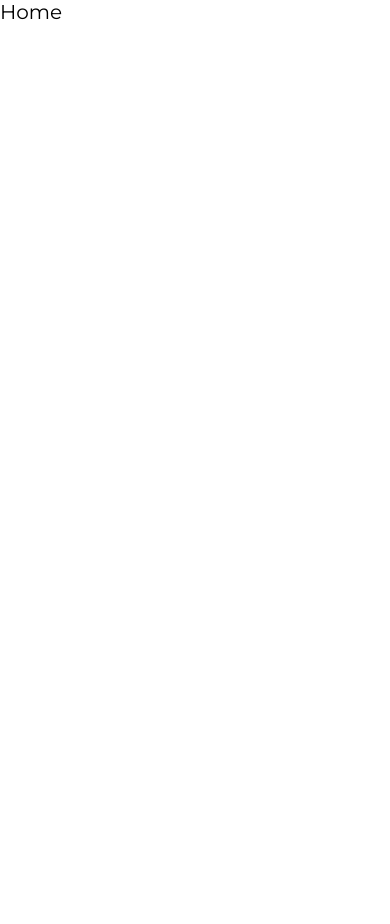
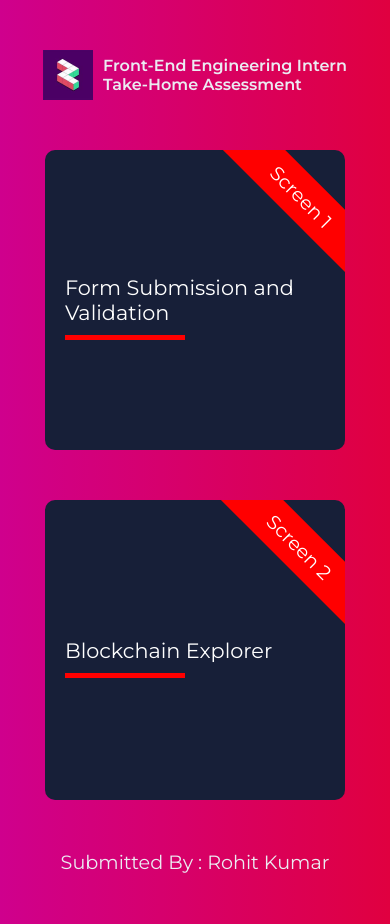
Before and after one commit to thisisrohitkumar/zupple_labs_take_home_assessment, a React (Vite) app: page / in a window 390 px wide. Before the commit the page ends 844 px from the top, so only its background shows below. Built offline with nearby package versions, Linux system fonts and the light colour scheme.

Commit message:
create: homepage

```diff
--- a/src/App.css
+++ b/src/App.css
@@ -6,15 +6,20 @@
 
   body {
     width: 100vw;
-    height: 100vh;
+    height: auto;
     font-size: 20px;
     font-family: "Montserrat", sans-serif;
   }
 
   .page__wrapper{
     width: 100vw;
-    height: 100vh;
+    height: auto;
     display: flex;
     align-items: center;
     justify-content: center;
   }
+
+  .reset__navlink{
+    text-decoration: none;
+    color: #fff;
+  }
--- /dev/null
+++ b/src/components/ScreenCard.jsx
@@ -0,0 +1,17 @@
+import React from 'react'
+import '../stylesheets/screenCard.css'
+
+const ScreenCard = ({screenName, screenDesc}) => {
+  return (
+    <>
+        <div className="screen__card">
+            <div className="screen__card__strip">
+                {screenName}
+            </div>
+            <p>{screenDesc}</p>
+        </div>
+    </>
+  )
+}
+
+export default ScreenCard
--- a/src/stylesheets/home.css
+++ b/src/stylesheets/home.css
@@ -0,0 +1,70 @@
+.home__container {
+  width: 100vw;
+  height: 100vh;
+  background-image: linear-gradient(to right, #cf008d, #e00040);
+  display: flex;
+  flex-direction: column;
+  justify-content: space-evenly;
+  row-gap: 30px;
+}
+
+.home__header{
+    display: flex;
+    flex-direction: row;
+    align-items: center;
+    gap: 20px;
+    width: fit-content;
+    margin-inline: auto;
+}
+
+.home__header img{
+    width: 60px;
+    height: 60px;
+}
+
+.home__header h2{
+    font-size: 1.5rem;
+    color: var(--s1-accent-color-light);
+    font-weight: 600;
+}
+
+.screen__card__container{
+    display: flex;
+    flex-direction: row;
+    justify-content: space-evenly;
+}
+
+.home__footer{
+    text-align: center;
+    color: var(--s1-accent-color-light);
+    font-size: 1.2rem;
+}
+
+/* For Mobile Devices */
+@media screen and (max-width: 756px){
+
+    .home__container {
+        row-gap: 50px;
+        padding-block: 50px;
+        height: auto;
+      }
+
+    .home__header{
+        gap: 10px;
+    }
+
+    .home__header img{
+        width: 50px;
+        height: 50px;
+    }
+
+    .home__header h2{
+        font-size: 1rem;
+    }
+
+    .screen__card__container{
+        flex-direction: column;
+        row-gap: 50px;
+        align-items: center;
+    }
+}
--- /dev/null
+++ b/src/stylesheets/screenCard.css
@@ -0,0 +1,63 @@
+.screen__card {
+  width: 350px;
+  height: 350px;
+  background-color: var(--s1-primary-color);
+  border-radius: 10px;
+  display: flex;
+  justify-content: flex-start;
+  align-items: center;
+  padding-left: 30px;
+  position: relative;
+  overflow: hidden;
+  transition: box-shadow .2s;
+}
+
+.screen__card:hover{
+    box-shadow: 0 4px 8px 0 rgba(0, 0, 0, 0.2), 0 6px 20px 0 rgba(0, 0, 0, 0.19);
+}
+
+.screen__card__strip {
+  position: absolute;
+  right: -50px;
+  top: 25px;
+  rotate: 45deg;
+  background-color: red;
+  padding: 10px 50px;
+  font-size: 1.5rem;
+}
+
+.screen__card p {
+  font-size: 1.5rem;
+}
+
+.screen__card p::after {
+  content: "";
+  width: 150px;
+  height: 5px;
+  background-color: red;
+  position: absolute;
+  display: block;
+  margin-top: 10px;
+}
+
+/* For Mobile Devices */
+@media screen and (max-width: 756px){
+  .screen__card {
+    width: 300px;
+    height: 300px;
+    padding-left: 20px;
+  }
+
+  .screen__card__strip {
+    right: -45px;
+    font-size: 1.2rem;
+  }
+
+  .screen__card p {
+    font-size: 1.3rem;
+  }
+
+  .screen__card p::after {
+    width: 120px;
+  }
+}
--- a/src/views/Home.jsx
+++ b/src/views/Home.jsx
@@ -1,9 +1,39 @@
-import React from 'react'
+import React from "react";
+import "../stylesheets/home.css";
+import logo from "../assets/zupple_logo.jpeg";
+import ScreenCard from "../components/ScreenCard";
+import { NavLink } from "react-router-dom";
 
 const Home = () => {
   return (
-    <div>Home</div>
-  )
-}
+    <>
+      <div className="page__wrapper">
+        <div className="home__container">
+          <header className="home__header">
+            <img src={logo} alt="Zupple Logo" />
+            <h2>Front-End Engineering Intern<br/>Take-Home Assessment</h2>
+          </header>
+          <main className="screen__card__container">
+            <NavLink to='screen1' className='reset__navlink'>
+              <ScreenCard
+                screenName = 'Screen 1'
+                screenDesc = 'Form Submission and Validation'
+              />
+            </NavLink>
+            <NavLink to='screen2' className='reset__navlink'>
+              <ScreenCard
+                screenName = 'Screen 2'
+                screenDesc = 'Blockchain Explorer'
+              />
+            </NavLink>
+          </main>
+          <footer className="home__footer">
+            <p>Submitted By : Rohit Kumar</p>
+          </footer>
+        </div>
+      </div>
+    </>
+  );
+};
 
-export default Home
+export default Home;
```
